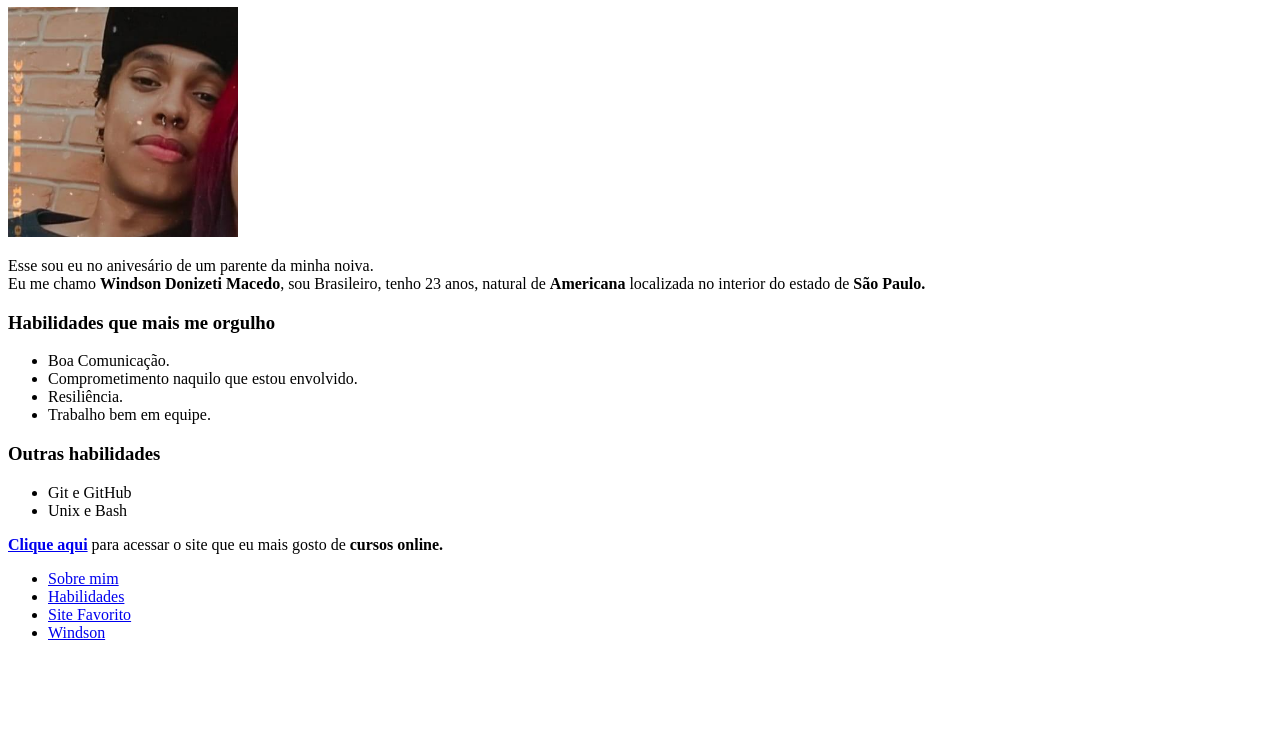
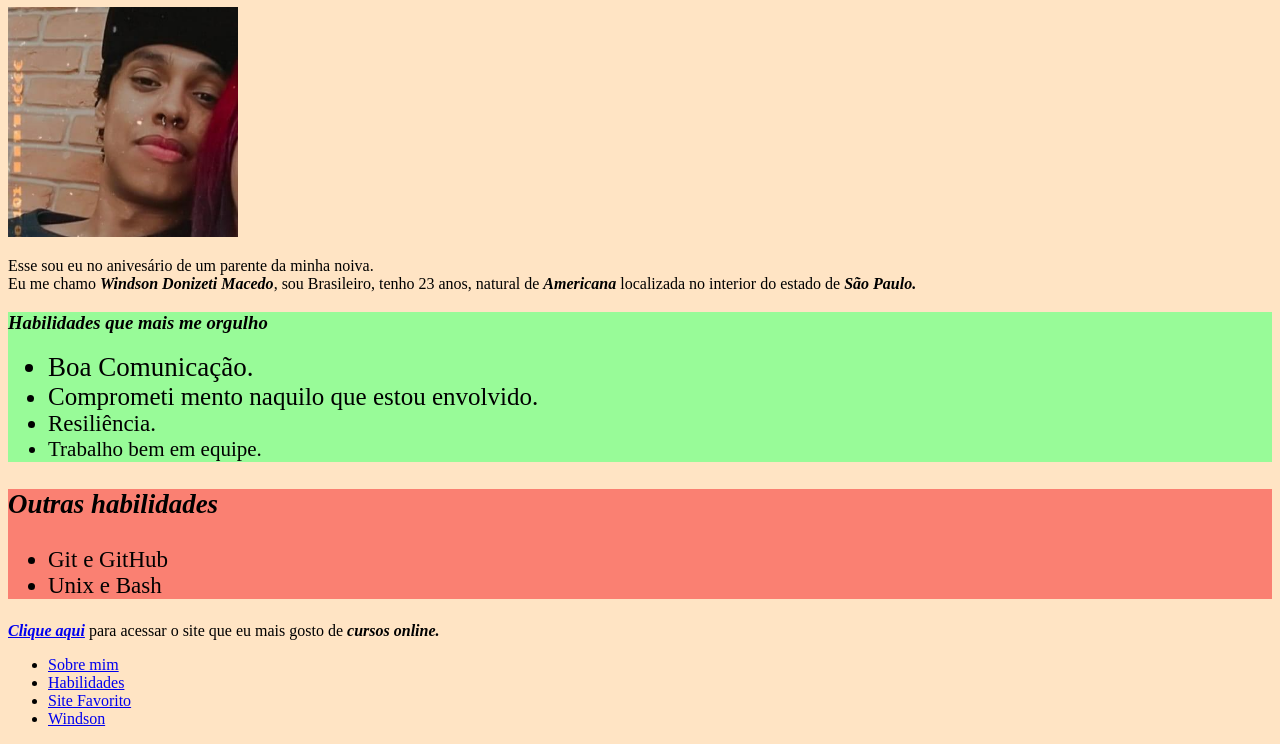
Before and after one commit to windson-dev/Windson-dev.github.io, a plain HTML site: page index.html in a window 1280 px wide. Shown: the part 73-817 px from the top of the page. Drawn offline with Linux system fonts and the light colour scheme.

Commit message:
Estilizando portifolio

```diff
--- /dev/null
+++ b/index.css
@@ -0,0 +1,37 @@
+body {
+    background-color: #FFE4C4;
+}
+
+#name {
+    color: 	#4F4F4F;
+}
+
+#phrase-style{
+    font-style: italic;
+}
+
+.skill-style {
+   background-color: #98FB98;
+}
+
+.skill-style #one {
+    font-size: 27px;
+}
+
+.skill-style #two {
+    font-size: 25px;
+}
+
+.skill-style #three {
+    font-size: 23px;
+}
+
+.skill-style #four {
+    font-size: 21px;
+}
+
+
+.sub-skill-style {
+    background-color: #FA8072;
+    font-size: 23px;
+}
--- a/index.html
+++ b/index.html
@@ -5,43 +5,46 @@
     <meta http-equiv="X-UA-Compatible" content="IE=edge">
     <meta name="viewport" content="width=device-width, initial-scale=1.0">
     <title>Meu Portfólio</title>
+    <link rel="stylesheet" href="index.css">
 </head>
 
 <body>
     <header>
-        <h1>Windson Donizeti Macedo</h1>
+        <h1 id="name">Windson Donizeti Macedo</h1>
             <img id="windson" src="imagens/windson.jpg" alt="Foto de Windson" width="230px" >
 
 
         <section id="sobre-mim">
             <p>Esse sou eu no anivesário de um parente da minha noiva. <br>
-            Eu me chamo <b>Windson Donizeti Macedo</b>, sou Brasileiro, tenho 23 anos,
-            natural de <b>Americana</b>
-            localizada no interior do estado de <b>São Paulo.</b></p>
+            Eu me chamo <b id="phrase-style">Windson Donizeti Macedo</b>, sou Brasileiro, tenho 23 anos,
+            natural de <b id="phrase-style">Americana</b>
+            localizada no interior do estado de <b id="phrase-style">São Paulo.</b></p>
         </section>
     </header>
 
-    <section id="habilidades">
-        <h3>Habilidades que mais me orgulho</h3>
+    <section id="habilidades" class="skill-style">
+        <h3 id="phrase-style">Habilidades que mais me orgulho</h3>
         <ul>
-            <li>Boa Comunicação.</li>
-            <li>Comprometimento naquilo que estou envolvido.</li>
-            <li>Resiliência.</li>
-            <li>Trabalho bem em equipe.</li>
+            <li id="one">Boa Comunicação.</li>
+            <li id="two">Comprometi mento naquilo que estou envolvido.</li>
+            <li id="three">Resiliência.</li>
+            <li id="four">Trabalho bem em equipe.</li>
         </ul>
+    </section>
 
-
-        <h3>Outras habilidades</h3>
+    <section id="habilidades" class="sub-skill-style">
+        <h3 id="phrase-style">Outras habilidades</h3>
         <ul>
             <li>Git e GitHub</li>
             <li>Unix e Bash</li>
         </ul>
     </section>
 
+
     <section id="site">
-        <p><a href="https://www.udemy.com/pt/" target="blank"><b>Clique aqui</b></a>
+        <p><a href="https://www.udemy.com/pt/" target="blank"><b id="phrase-style">Clique aqui</b></a>
         para acessar o site que eu mais gosto de
-        <b>cursos online.</b></p>
+        <b id="phrase-style">cursos online.</b></p>
     </section>
 
    <footer>
```
